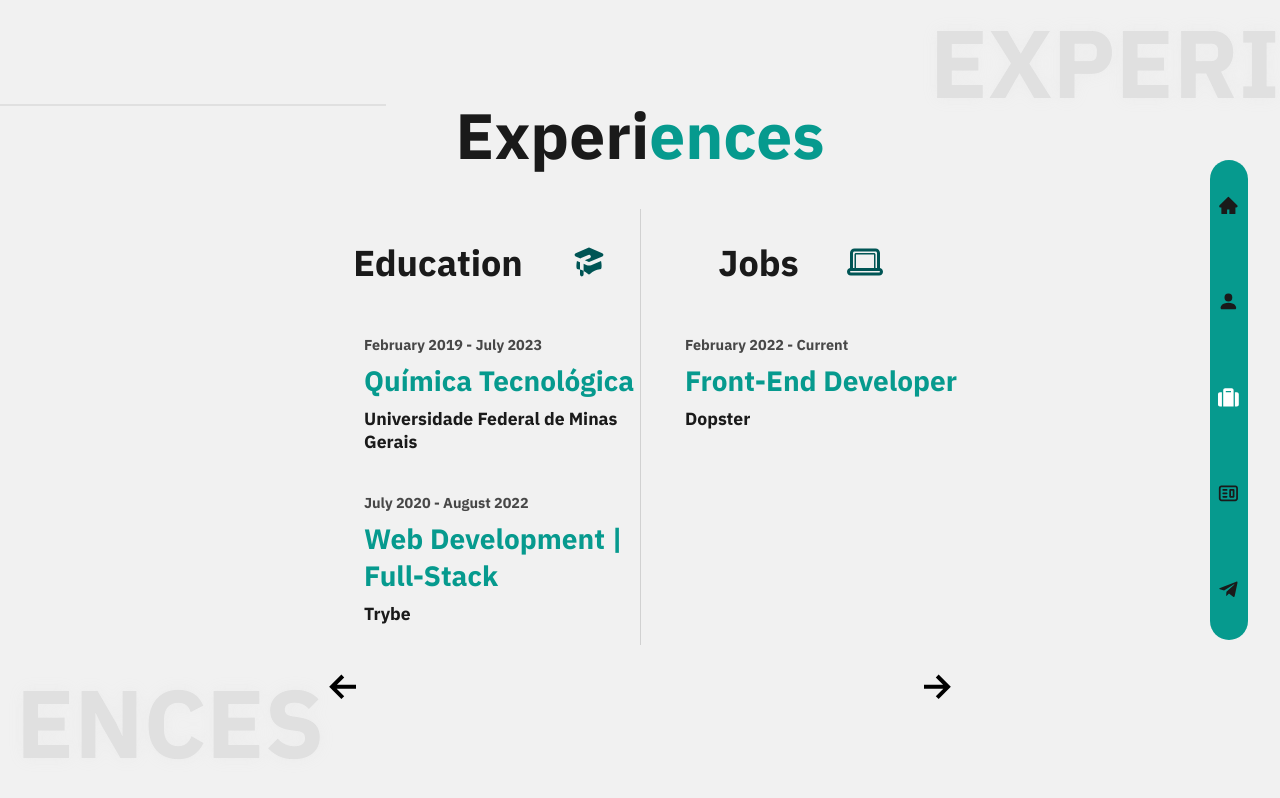
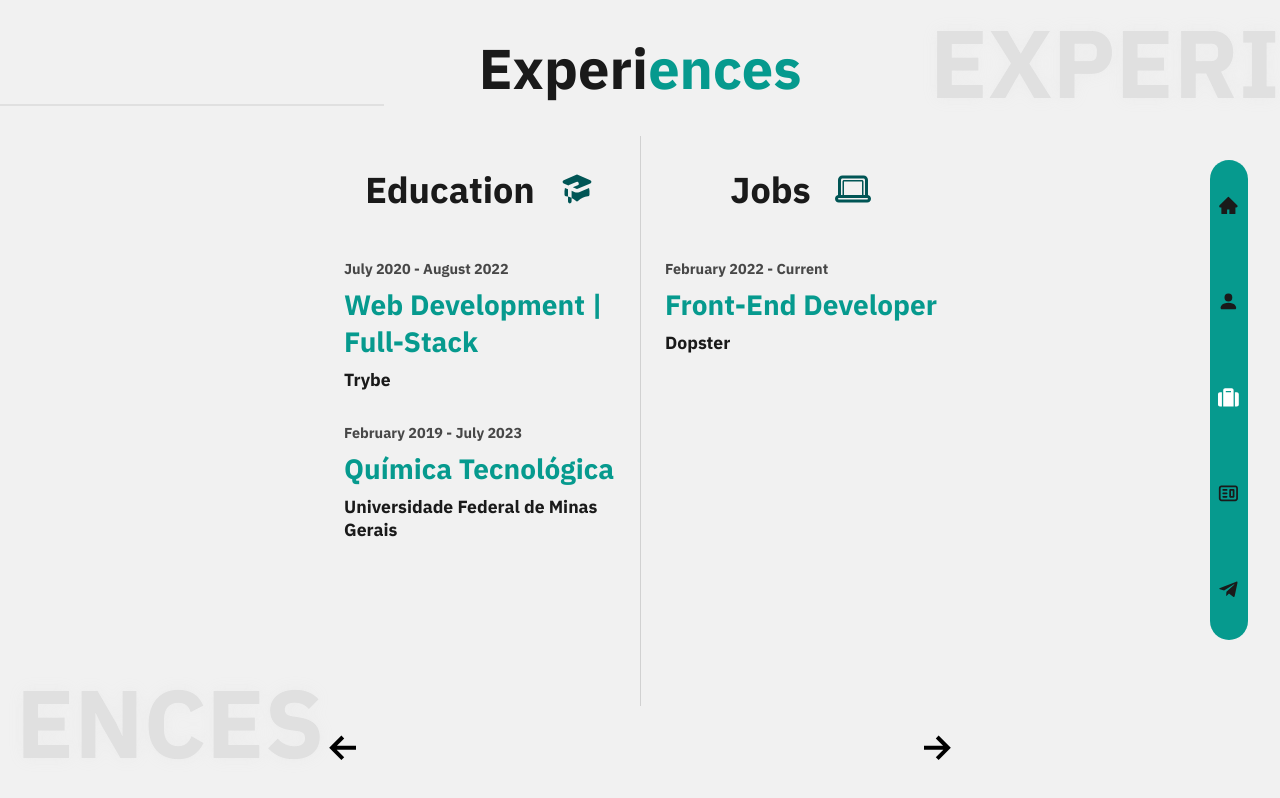
Before and after one commit to ninamarq/portfolio, a React (Create React App) app: page /experiences in a window 1280 px wide. Built offline with nearby package versions, Linux system fonts and the light colour scheme.

Commit message:
Fix: style

```diff
--- a/src/components/BackgroundPage/style.scss
+++ b/src/components/BackgroundPage/style.scss
@@ -4,12 +4,14 @@
   opacity: 0.55;
   text-shadow: 0 0 1rem #d1d1d13a;
   user-select: none;
+  z-index: 1;
 }
 
 #background-top-right {
   right: 0;
   top: -2rem;
   color: var(--grey);
+  z-index: 1;
   font-size: 6rem;
 }
 
@@ -17,6 +19,7 @@
   left: 0;
   top: 6rem;
   border: 1px solid var(--grey);
+  z-index: 1;
   width: 30%;
 }
 
@@ -24,5 +27,6 @@
   left: 1rem;
   bottom: -1rem;
   color: var(--grey);
+  z-index: 1;
   font-size: 6rem;
 }
--- a/src/global.scss
+++ b/src/global.scss
@@ -1,3 +1,7 @@
+*, html, body {
+  box-sizing: border-box;
+}
+
 body {
   padding: 0;
   margin: 0;
--- a/src/pages/About/style.scss
+++ b/src/pages/About/style.scss
@@ -16,11 +16,11 @@
     align-items: center;
     margin: 0;
     padding: 1.25rem 3rem;
-    width: 90%;
+    width: 100%;
 
     h1 {
       margin: 2rem 0;
-      font-size: 4rem;
+      font-size: 3.5rem;
       align-self: center;
     }
 
--- a/src/pages/Experiences/index.tsx
+++ b/src/pages/Experiences/index.tsx
@@ -19,14 +19,14 @@ export default function Experiences() {
             <HiAcademicCap />
           </h2>
           <div>
+            <h4>July 2020 - August 2022</h4>
+            <h3>Web Development | Full-Stack</h3>
+            <p>Trybe</p>
+          </div>
+          <div>
             <h4>February 2019 - July 2023</h4>
             <h3>Química Tecnológica</h3>
             <p>Universidade Federal de Minas Gerais</p>
-          </div>
-          <div>
-            <h4>July 2020 - August 2022</h4>
-            <h3>Web Development | Full-Stack</h3>
-            <p>Trybe</p>
           </div>
         </section>
         <section className="experiences-cards">
--- a/src/pages/Experiences/style.scss
+++ b/src/pages/Experiences/style.scss
@@ -12,7 +12,7 @@
 
   h1 {
     margin: 2rem 0;
-    font-size: 4rem;
+    font-size: 3.5rem;
     align-self: center;
   }
 
@@ -30,13 +30,16 @@
     display: grid;
     grid-template-columns: 1fr 1fr;
     width: 50%;
+    height: 100%;
+    padding: 0;
+    margin: 0;
 
     .experiences-cards {
       display: flex;
       flex-direction: column;
       justify-content: flex-start;
       align-items: flex-start;
-      padding: 0 1rem;
+      margin: 0;
 
       &:last-child {
         border-left: 1px solid var(--grey);
@@ -49,9 +52,10 @@
         align-self: center;
         svg {
           color: var(--dark-blue);
-          margin: 0 0 0 3rem;
+          margin: 0 0 0 1.5rem;
         }
       }
+
 
       div {
         display: flex;
@@ -59,7 +63,7 @@
         align-items: flex-start;
         justify-content: center;
         width: 100%;
-        margin: 1.25rem;
+        margin: 1rem;
         padding: 0 .5rem;
 
         h4 {
--- a/src/pages/Projects/index.tsx
+++ b/src/pages/Projects/index.tsx
@@ -1,5 +1,3 @@
-import { BsGithub } from 'react-icons/bs';
-import { CgWebsite } from 'react-icons/cg';
 import BackAndForward from '../../components/BackAndForward';
 import BackgroundPage from '../../components/BackgroundPage';
 import { IProject } from '../../services/getProjects';
@@ -48,17 +46,15 @@ export default function Projects() {
               <section key={element.id}>
                 <img src={element.img_link} alt={element.name} />
                 <div>
-                  <h2>{element.name}</h2>
+                  <h2 className="name-project">{element.name}</h2>
                   <p>{element.description}</p>
                   <div className="a-container">
                     <a href={element.github_link} target="_blank" rel="noreferrer">
-                      <BsGithub />
                       Git Repository
                     </a>
                     {
                       element?.deploy && (
                         <a href={element.deploy} target="_blank" rel="noreferrer">
-                          <CgWebsite />
                           Acces WebSite
                         </a>
                       )
--- a/src/pages/Projects/style.scss
+++ b/src/pages/Projects/style.scss
@@ -10,8 +10,8 @@
   background-color: var(--light-grey);
 
   h1 {
-    margin: 2rem 0;
-    font-size: 4rem;
+    margin: 2rem 0 0 0;
+    font-size: 3.5rem;
     align-self: center;
   }
 
@@ -27,22 +27,21 @@
 
   .projects-list {
     display: flex;
+    z-index: 3;
+    padding: 0;
+    margin: 0;
 
     section {
       display: flex;
       flex-direction: column;
       justify-content: space-between;
       align-items: center;
-      width: 20rem;
-      height: 30rem;
-      margin: 2rem;
+      width: 15rem;
+      height: 25rem;
+      margin: 1rem 2rem;
       border-radius: 1rem;
       transition: .5s;
       box-shadow: rgba(99, 99, 99, 0.2) 0px 2px 8px 0px;
-
-      h2 {
-        color: var(--dark-blue);
-      }
 
       &:hover {
         box-shadow: rgba(99, 99, 99, 0.363) 0px 2px 8px 0px;
@@ -52,7 +51,7 @@
       img {
         border-radius: 1rem 1rem 0 0;
         width: 100%;
-        height: 15rem;
+        height: 40%;
         margin: 0;
         padding: 0;
       }
@@ -63,7 +62,7 @@
         align-items: flex-start;
         justify-content: flex-start;
         width: 100%;
-        height: 15rem;
+        height: 60%;
         border-radius: 0 0 1rem 1rem;
         margin: 0;
         opacity: 0.9;
@@ -72,21 +71,30 @@
           margin: 0 .5rem;
         }
 
+        .name-project {
+          color: var(--dark-blue);
+          font-size: 1.5rem;
+        }
+
         .a-container {
           display: grid;
           grid-template-columns: 1fr 1fr;
           align-items: center;
+          justify-content: center;
+          padding: 0 .5rem;
           width: 100%;
-          margin: .25rem;
 
           a {
-            margin: .25rem;
             display: flex;
+            flex-direction: row;
+            justify-content: center;
             border-radius: 2rem;
             font-weight: 700;
-            width: 9rem;
-            height: 3rem;
-            justify-content: space-around;
+            font-size: .8rem;
+            padding: 0 .5rem;
+            width: fit-content;
+            height: 30%;
+            min-height: fit-content;
             align-items: center;
             transition: .5s;
             background-color: var(--blue);
```
